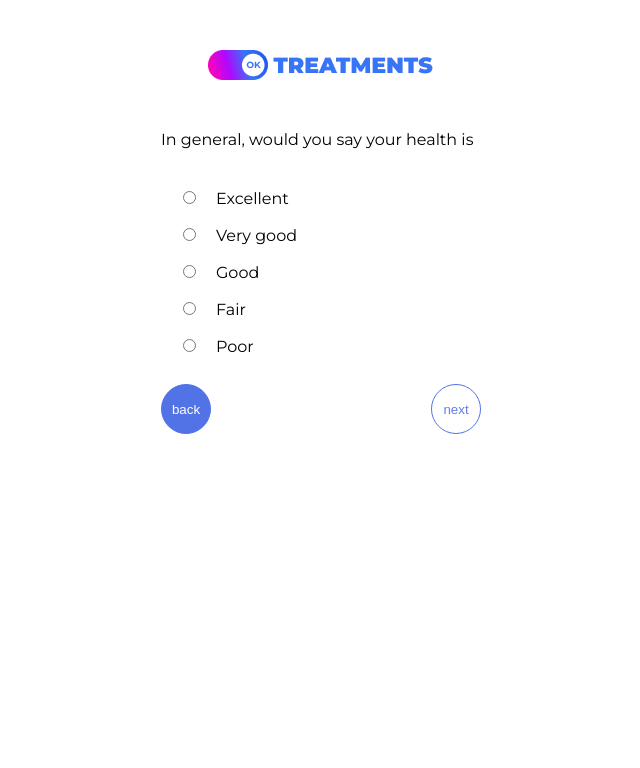
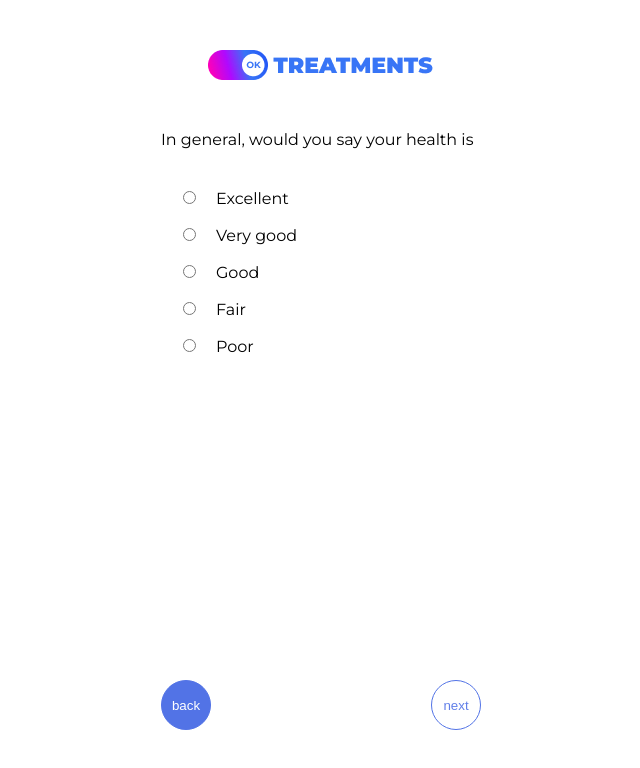
Before and after one commit to RomanRichert/Social_Network_For_Health, a React (Create React App) app in the folder my-app/: page /1 in a window 1280 px wide. Shown: the top 768 px of the page, without its empty margins (319-959 px from the left). Built offline with nearby package versions, Linux system fonts and the light colour scheme.

Commit message:
arrows fixed

```diff
--- a/my-app/src/pages/QuestionsPage/index.module.css
+++ b/my-app/src/pages/QuestionsPage/index.module.css
@@ -3,6 +3,10 @@
     grid-template-columns: repeat(1, 1fr); */
     gap: 35px;
     overflow: scroll;
+    min-height: 75vh;
+    display: flex;
+    flex-direction: column;
+    justify-content: space-between;
 }
 
 .btn_block {
```
